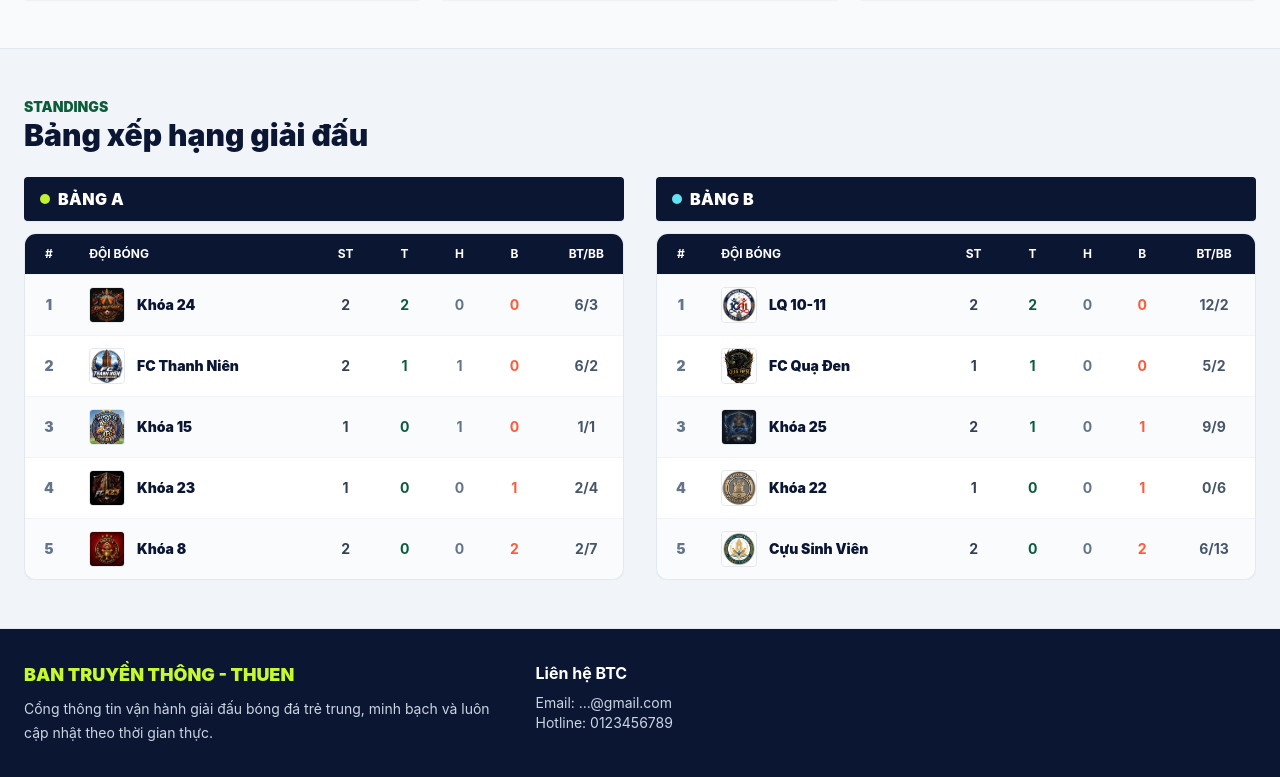
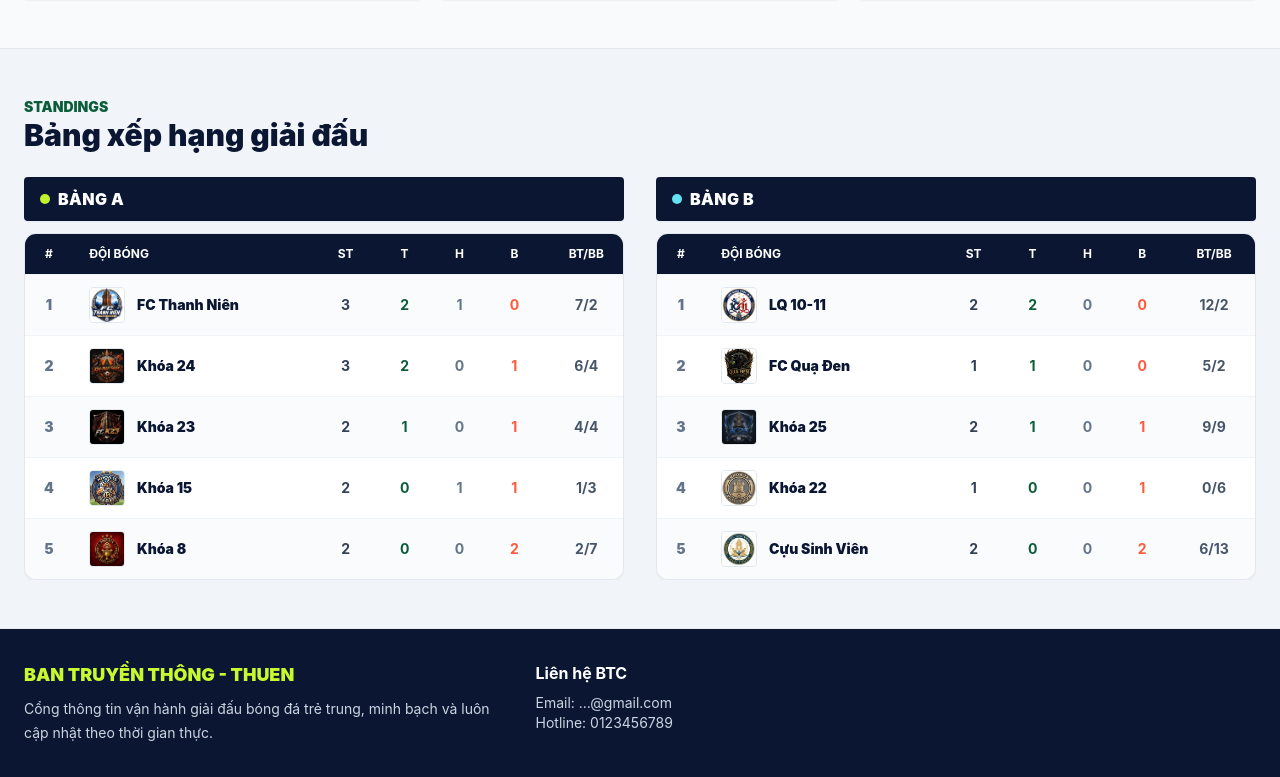
Before and after one commit to Minhtriet1604/portal-giai-chi-hoi, a React (Vite) app: page / in a window 1280 px wide. Shown: the part 1246-2023 px from the top of the page. Built offline with nearby package versions, Linux system fonts and the light colour scheme.

Commit message:
update ti so

```diff
--- a/src/data/mockData.js
+++ b/src/data/mockData.js
@@ -113,8 +113,8 @@ export const initialTournamentData = {
     { id: "m7", round: "Ngày 15 (Thứ Tư) - Bảng B", homeTeamId: "LQ10-11", awayTeamId: "K22", kickoff: "2026-07-15T14:00:00+07:00", status: "finished", homeScore: 6, awayScore: 0, hot: false, scorers: [{ name: "Vin", number: 7, teamId: "LQ10-11", minute: 7, goals: 5, goalType: "Bàn" }, { name: "Không Bốn", number: 4, teamId: "LQ10-11", minute: 4, goals: 1, goalType: "Bàn" }], cards: [], starPlayer: { name: "Vin", team: "LQ 10-11", image: "/players/vink1022.jpg" }, highlightVideo: "/gallery/highlight7.mp4", highlightPoster: "/gallery/20nam.jpg" },
     { id: "m8", round: "Ngày 15 (Thứ Tư) - Bảng B", homeTeamId: "k25", awayTeamId: "CSV", kickoff: "2026-07-15T16:00:00+07:00", status: "finished", homeScore: 7, awayScore: 4, hot: false, scorers: [{ name: "Ngọc Thái", number: 10, teamId: "k25", minute: 10, goals: 1, goalType: "Bàn" }, { name: "Hải Kiệt", number: 17, teamId: "k25", minute: 17, goals: 1, goalType: "Bàn" }, { name: "Hữu Kiệt", number: 17, teamId: "k25", minute: 17, goals: 1, goalType: "Bàn" }, { name: "Quốc Cường", number: 27, teamId: "k25", minute: 27, goals: 1, goalType: "Bàn" }, { name: "Đan Trường", number: 23, teamId: "k25", minute: 23, goals: 1, goalType: "Bàn" }, { name: "Thái Hiện", number: 25, teamId: "k25", minute: 25, goals: 1, goalType: "OG" }, { name: "Vững", number: 79, teamId: "k25", minute: 79, goals: 1, goalType: "OG" }, { name: "Ven", number: 86, teamId: "CSV", minute: 86, goals: 2, goalType: "Bàn" }, { name: "Triển", number: 17, teamId: "CSV", minute: 17, goals: 1, goalType: "Bàn" }, { name: "Ngọc Thơ", number: 10, teamId: "CSV", minute: 10, goals: 1, goalType: "Bàn" }], cards: [], starPlayer: { name: "Hữu Kiệt", team: "Khóa 25", image: "/players/denk25csv.jpg" }, highlightVideo: "/gallery/highlight8.mp4", highlightPoster: "/gallery/20nam.png" },
 
-    { id: "m9", round: "Ngày 16 (Thứ Năm) - Bảng A", homeTeamId: "k24", awayTeamId: "fcThanhNien", kickoff: "2026-07-16T14:00:00+07:00", status: "scheduled", homeScore: null, awayScore: null, hot: true },
-    { id: "m10", round: "Ngày 16 (Thứ Năm) - Bảng A", homeTeamId: "K15", awayTeamId: "k23", kickoff: "2026-07-16T16:00:00+07:00", status: "scheduled", homeScore: null, awayScore: null, hot: false },
+    { id: "m9", round: "Ngày 16 (Thứ Năm) - Bảng A", homeTeamId: "k24", awayTeamId: "fcThanhNien", kickoff: "2026-07-16T14:00:00+07:00", status: "finished", homeScore: 0, awayScore: 1, hot: false,scorers: [{ name: "Hiển", number: 63, teamId: "fcThanhNien", minute: 4, goals: 1, goalType: "Bàn" }], cards: [{ name: "Hoàng", teamId: "fcThanhNien", minute: 48, type: "yellow" },{ name: "Thanh Thời", teamId: "k24", minute: 67, type: "yellow"},],starPlayer: { name: "Hiển", team: "Thanh Niên Fc", image: "/players/hientnk24.jpg" }, highlightVideo: "/gallery/highlight7.mp4", highlightPoster: "/gallery/20nam.jpg" },
+    { id: "m10", round: "Ngày 16 (Thứ Năm) - Bảng A", homeTeamId: "K15", awayTeamId: "k23", kickoff: "2026-07-16T16:00:00+07:00", status: "finished", homeScore: 0, awayScore: 2  , hot: false,scorers: [{ name: "Đại Thuật", number: 17, teamId: "k23", minute: 4, goals: 1, goalType: "Bàn" }, { name: "Khang", number: 63, teamId: "k23", minute: 4, goals: 1, goalType: "Bàn" },], cards: [],starPlayer: { name: "Đại Thuật", team: "Khóa 23", image: "/players/bonk23k15.jpg" }, highlightVideo: "/gallery/highlight7.mp4", highlightPoster: "/gallery/20nam.jpg" },
 
     { id: "m11", round: "Ngày 17 (Thứ Sáu) - Bảng B", homeTeamId: "k25", awayTeamId: "LQ10-11", kickoff: "2026-07-17T14:00:00+07:00", status: "scheduled", homeScore: null, awayScore: null, hot: false },
     { id: "m12", round: "Ngày 17 (Thứ Sáu) - Bảng B", homeTeamId: "K22", awayTeamId: "fcQuaDen", kickoff: "2026-07-17T16:00:00+07:00", status: "scheduled", homeScore: null, awayScore: null, hot: false },
```
Also changed, not shown: public/players/bonk23k15.jpg (added), public/players/hientnk24.jpg (added).
